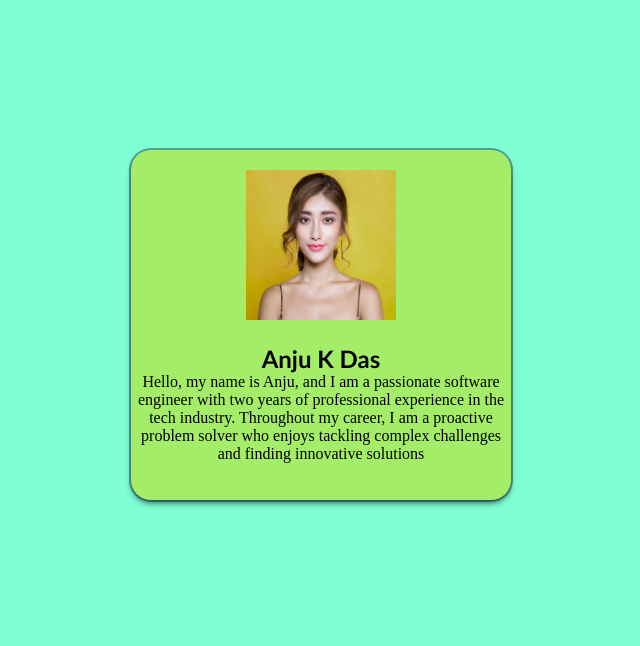
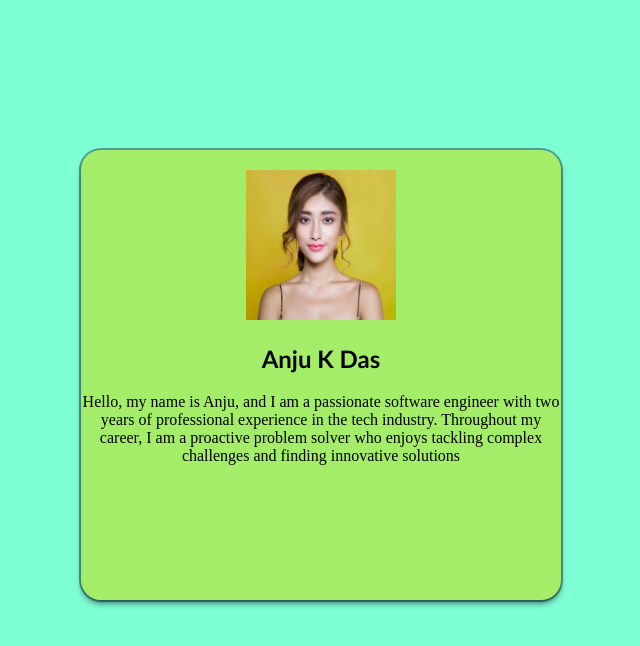
Before and after one commit to Anjukdas/profile_card, a plain HTML site: page index.html in a window 1280 px wide. Shown: the whole page, without its empty margins (319-959 px from the left). Drawn offline with Linux system fonts and the light colour scheme.

Commit message:
second commit

```diff
--- a/style.css
+++ b/style.css
@@ -11,8 +11,8 @@ body{
 }
 
 .container_card{
-    width: 380px;
-    height: 350px;
+    width: 480px;
+    height: 450px;
     border-radius: 20px;
     background-color: rgb(164, 237, 104);
     display: flex;
@@ -35,6 +35,8 @@ h2{
 p{
     font-family: 'Times New Roman', Times, serif;
     text-align: center;
+    margin-top: 20px;
+    justify-content: center;
 }
 
 img{
```
